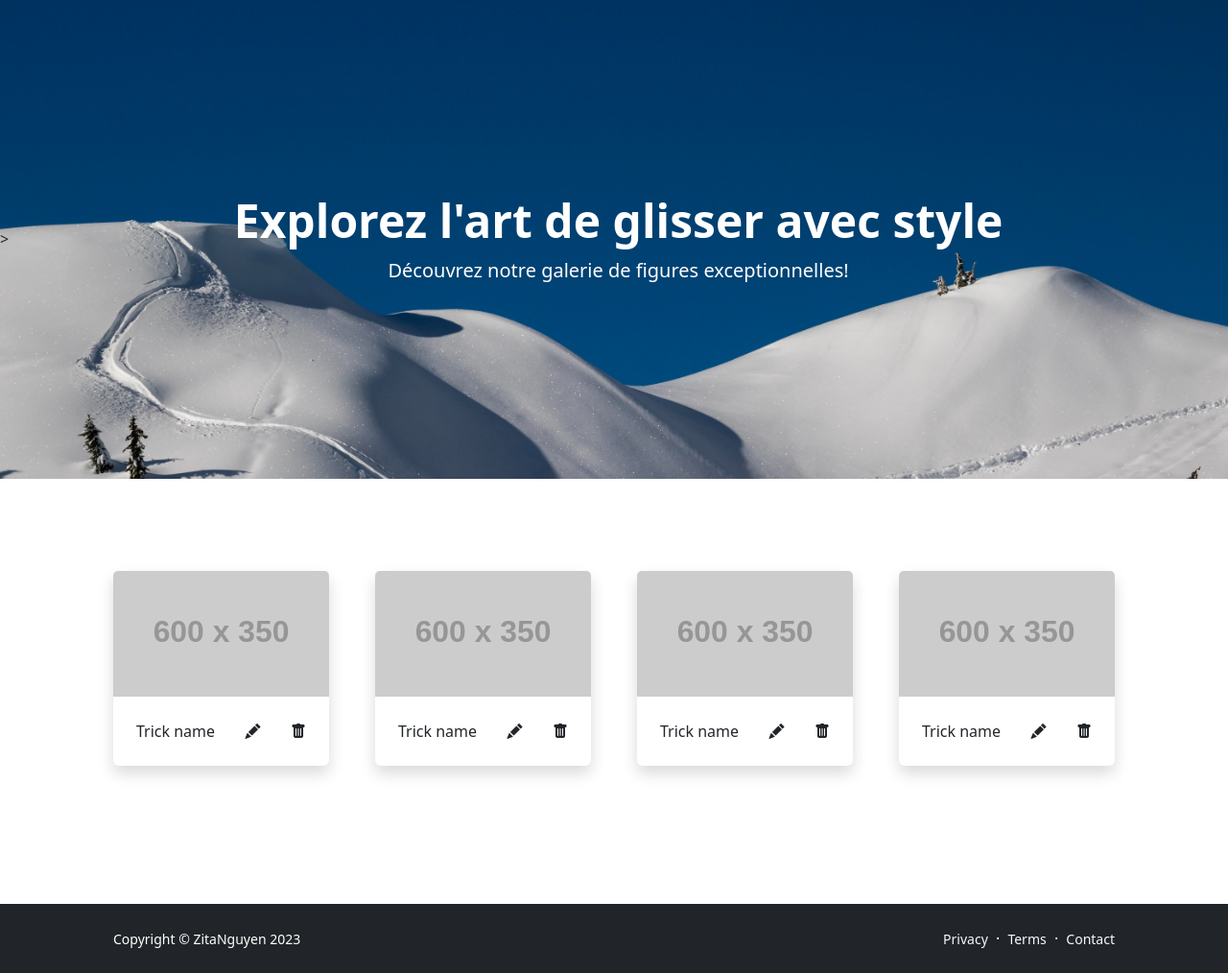
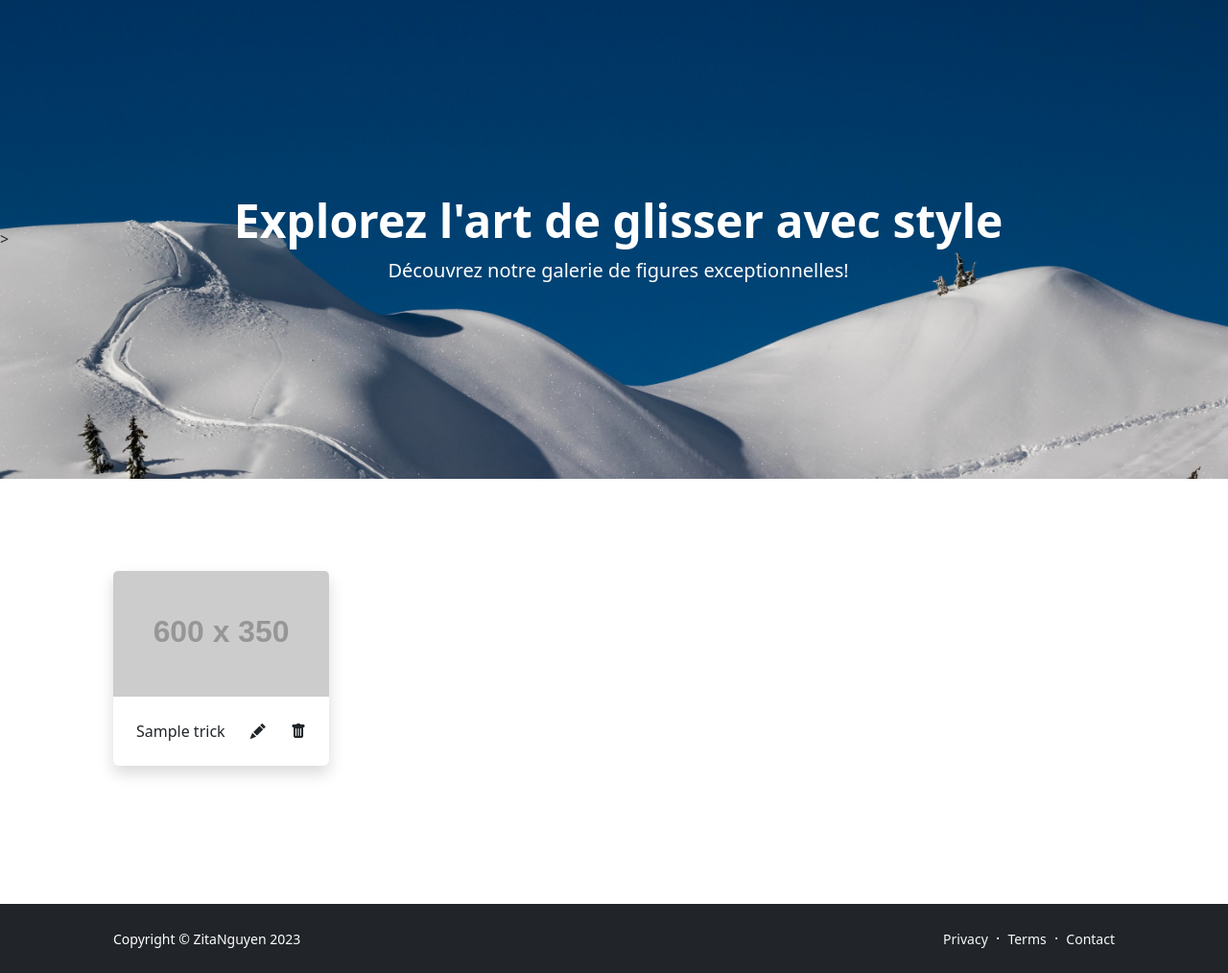
Before and after one commit to ZitaNguyen/SnowTricks, a PHP site: template templates/index.html.twig in a window 1280 px wide. Shown: the part 57-1071 px from the top of the page at 96% size. Run offline with PHP 8.4, Linux system fonts and the light colour scheme; the template is opened without the code that fills it: most values are stand-ins (such as "Sample title", 1, 10 or a date in 2020); grey boxes labelled with a size stand in for pictures from a placeholder-image service; some libraries are stand-ins or nearby versions.

Commit message:
Get tricks dynamically for homepage

```diff
--- a/templates/base.html.twig
+++ b/templates/base.html.twig
@@ -65,6 +65,6 @@
         <!-- Bootstrap core JS-->
         <script src="https://cdn.jsdelivr.net/npm/bootstrap@5.2.3/dist/js/bootstrap.bundle.min.js"></script>
         <!-- Core theme JS-->
-        <script src="{{ asset('js/script.js') }}"></script>
+        <script src="{{ asset('js/scripts.js') }}"></script>
     </body>
 </html>
--- a/templates/index.html.twig
+++ b/templates/index.html.twig
@@ -26,54 +26,20 @@
             </div>
         </div> #}
         <div class="row gx-5">
+            {% for trick in tricks %}
             <div class="col-lg-3 mb-5">
                 <div class="card h-100 shadow border-0">
                     <img class="card-img-top" src="https://dummyimage.com/600x350/ced4da/6c757d" alt="..." />
                     <div class="card-footer p-4 bg-transparent border-top-0">
                         <div class="d-flex align-items-center justify-content-between">
-                            <div><a href="{{ path('trick_details', { slug: 'example' }) }}">Trick name</a></div>
+                            <div><a href="{{ path('trick_details', { slug: trick.slug }) }}">{{ trick.name }}</a></div>
                             <div><i class="bi bi-pencil-fill"></i></div>
                             <div><i class="bi bi-trash-fill"></i></div>
                         </div>
                     </div>
                 </div>
             </div>
-            <div class="col-lg-3 mb-5">
-                <div class="card h-100 shadow border-0">
-                    <img class="card-img-top" src="https://dummyimage.com/600x350/ced4da/6c757d" alt="..." />
-                    <div class="card-footer p-4 bg-transparent border-top-0">
-                        <div class="d-flex align-items-center justify-content-between">
-                            <div><a href="{{ path('trick_details', { slug: 'example' }) }}">Trick name</a></div>
-                            <div><i class="bi bi-pencil-fill"></i></div>
-                            <div><i class="bi bi-trash-fill"></i></div>
-                        </div>
-                    </div>
-                </div>
-            </div>
-            <div class="col-lg-3 mb-5">
-                <div class="card h-100 shadow border-0">
-                    <img class="card-img-top" src="https://dummyimage.com/600x350/ced4da/6c757d" alt="..." />
-                    <div class="card-footer p-4 bg-transparent border-top-0">
-                        <div class="d-flex align-items-center justify-content-between">
-                            <div><a href="{{ path('trick_details', { slug: 'example' }) }}">Trick name</a></div>
-                            <div><i class="bi bi-pencil-fill"></i></div>
-                            <div><i class="bi bi-trash-fill"></i></div>
-                        </div>
-                    </div>
-                </div>
-            </div>
-            <div class="col-lg-3 mb-5">
-                <div class="card h-100 shadow border-0">
-                    <img class="card-img-top" src="https://dummyimage.com/600x350/ced4da/6c757d" alt="..." />
-                    <div class="card-footer p-4 bg-transparent border-top-0">
-                        <div class="d-flex align-items-center justify-content-between">
-                            <div><a href="{{ path('trick_details', { slug: 'example' }) }}">Trick name</a></div>
-                            <div><i class="bi bi-pencil-fill"></i></div>
-                            <div><i class="bi bi-trash-fill"></i></div>
-                        </div>
-                    </div>
-                </div>
-            </div>
+            {% endfor %}
         </div>
     </div>
 </section>
```
Also changed, not shown: src/Controller/HomeController.php (+16 -2 lines), src/Repository/TrickRepository.php (+22 -17 lines).
